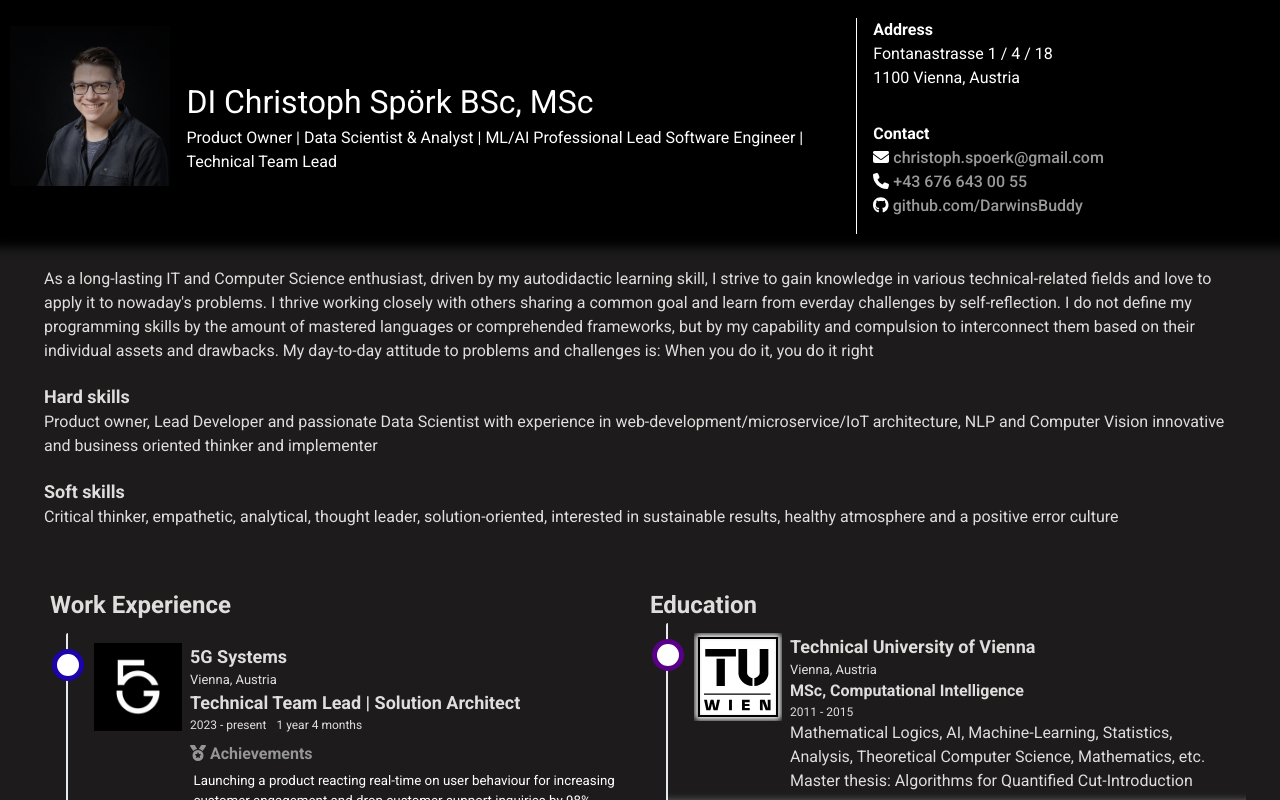
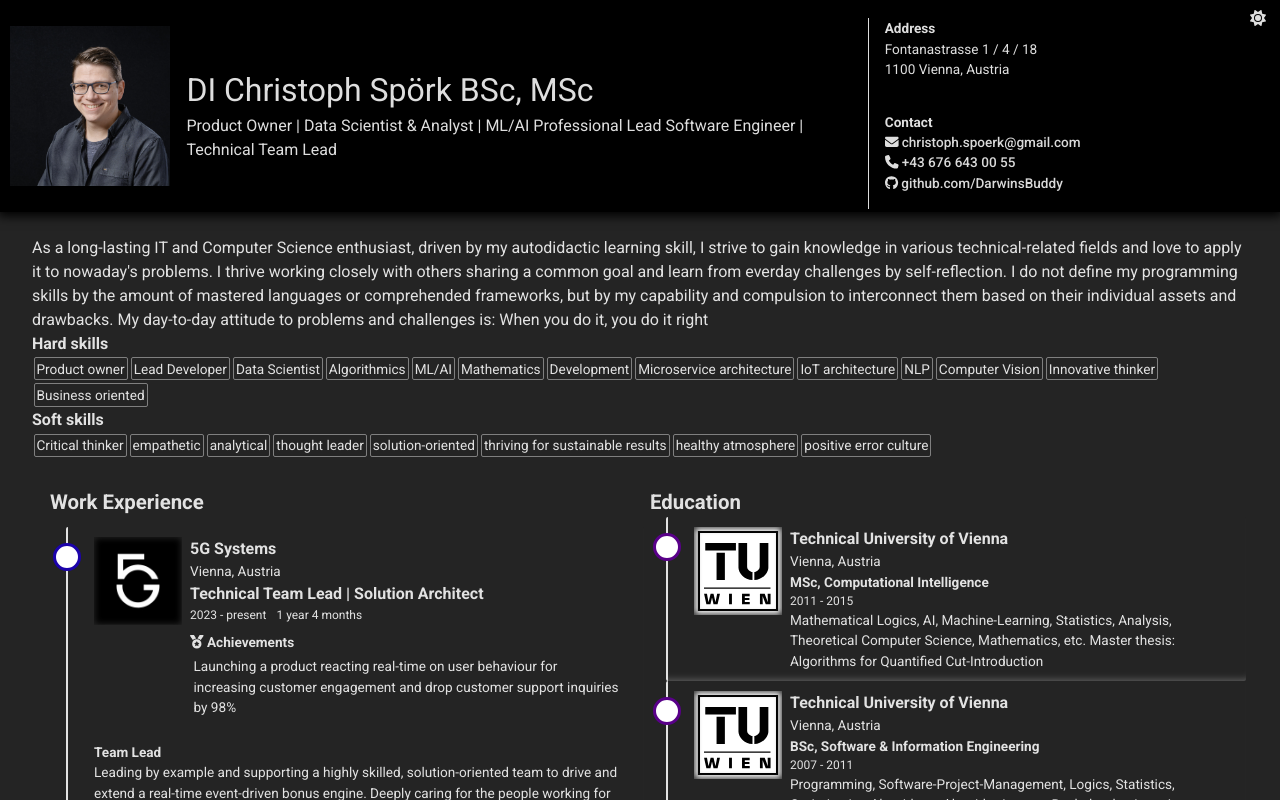
Before and after one commit to DarwinsBuddy/darwinsbuddy.github.io, a React (Vite) app: page / in a window 1280 px wide. Shown: the top 800 px of the page. Built offline with nearby package versions, Linux system fonts and the light colour scheme.

Commit message:
Improve skill styling. Add theming

```diff
--- a/src/App.css
+++ b/src/App.css
@@ -4,9 +4,8 @@
   box-sizing: border-box;
 }
 .App {
-  background: #ffffff;
   height: 100%;
-  background-color: #1d1b1b;
+  background-color: var(--bg);
 }
 
 .split-view {
@@ -19,7 +18,7 @@
 }
 
 .content {
-  margin: 0 1.5rem;
+  margin: 1.5rem;
 }
 
 .container {
@@ -32,8 +31,7 @@
 .container .card {
   padding: 10px;
   border-radius: 2px;
-  font-size: 10px;
-  color: #e0dddd;
+  color: var(--fg);
   flex-grow: 1;
   flex-basis: 35rem;
 }
@@ -67,10 +65,6 @@
   width: 100%;
 }
 
-.section h4 {
-  color:rgb(150, 150, 150)
-}
-
 .m-1 {
   margin: 2px 0;
 }
--- a/src/assets/aboutme.json
+++ b/src/assets/aboutme.json
@@ -1,5 +1,28 @@
 {
-    "free": "As a long-lasting IT and Computer Science enthusiast, driven by my autodidactic learning skill, I strive to gain knowledge in various technical-related fields and love to apply it to nowaday's problems. I thrive working closely with others sharing a common goal and learn from everday challenges by self-reflection. I do not define my programming skills by the amount of mastered languages or comprehended frameworks, but by my capability and compulsion to interconnect them based on their individual assets and drawbacks. My day-to-day attitude to problems and challenges is: When you do it, you do it right",
-    "hard": "Product owner, Lead Developer and passionate Data Scientist with experience in web-development/microservice/IoT architecture, NLP and Computer Vision innovative and business oriented thinker and implementer",
-    "soft": "Critical thinker, empathetic, analytical, thought leader, solution-oriented, interested in sustainable results, healthy atmosphere and a positive error culture"
+  "free": "As a long-lasting IT and Computer Science enthusiast, driven by my autodidactic learning skill, I strive to gain knowledge in various technical-related fields and love to apply it to nowaday's problems. I thrive working closely with others sharing a common goal and learn from everday challenges by self-reflection. I do not define my programming skills by the amount of mastered languages or comprehended frameworks, but by my capability and compulsion to interconnect them based on their individual assets and drawbacks. My day-to-day attitude to problems and challenges is: When you do it, you do it right",
+  "hard": [
+    "Product owner",
+    "Lead Developer",
+    "Data Scientist",
+    "Algorithmics",
+    "ML/AI",
+    "Mathematics",
+    "Development",
+    "Microservice architecture",
+    "IoT architecture",
+    "NLP",
+    "Computer Vision",
+    "Innovative thinker",
+    "Business oriented"
+  ],
+  "soft": [
+    "Critical thinker",
+    "empathetic",
+    "analytical",
+    "thought leader",
+    "solution-oriented",
+    "thriving for sustainable results",
+    "healthy atmosphere",
+    "positive error culture"
+  ]
 }
--- a/src/components/about-me/about-me.css
+++ b/src/components/about-me/about-me.css
@@ -1,3 +1,31 @@
+.aboutme {
+    display: flex;
+    flex-wrap: wrap;
+}
+
 .free-text {
+    display: flex;
+    padding: 0 0.5rem;
+    flex: 2.5;
+}
+
+.free-text p {
     line-break: normal;
+    font-size: var(--font-large);
 }
+
+.skills {
+    display: flex;
+    justify-content: start;
+    flex: 1;
+    padding: 0 0.5rem;
+}
+
+.skill-container p {
+    font-size: var(--font-large);
+}
+
+.skill-tags {
+    flex-wrap: wrap;
+    justify-content: safe;
+}
--- a/src/components/about-me/about-me.tsx
+++ b/src/components/about-me/about-me.tsx
@@ -1,4 +1,6 @@
+import "./about-me.css";
 import aboutMeData from "../../assets/aboutme.json";
+import { renderTag } from "../utils";
 type AboutMe = {
   free: number;
   hard: string;
@@ -6,23 +8,25 @@ type AboutMe = {
 };
 export function AboutMe() {
   return (
-    <div className="container">
-      <div className="card">
-        <div className="details">
-          <div className="card">
-            <p className="free-text">{aboutMeData.free}</p>
+    <div className="aboutme col">
+      <div className="free-text col">
+        <p>{aboutMeData.free}</p>
+      </div>
+      <div className="skills col">
+        <div className="skill-container">
+          <p><b>Hard skills</b></p>
+          <div className="row skill-tags">
+            {aboutMeData.hard.map((t, i) =>
+              renderTag(t, `${i}`, "tag-neutral", "hard")
+            )}
           </div>
-          <div className="card">
-            <div className="title">
-              <b>Hard skills</b>
-            </div>
-            <p>{aboutMeData.hard}</p>
-          </div>
-          <div className="card">
-            <div className="title">
-              <b>Soft skills</b>
-            </div>
-            <p>{aboutMeData.soft}</p>
+        </div>
+        <div className="skill-container">
+          <p><b>Soft skills</b></p>
+          <div className="row skill-tags">
+            {aboutMeData.soft.map((t, i) =>
+              renderTag(t, `${i}`, "tag-neutral", "soft")
+            )}
           </div>
         </div>
       </div>
--- a/src/components/header/header.css
+++ b/src/components/header/header.css
@@ -1,13 +1,29 @@
 .header {
-  background-color: #000000;
-  color: white;
+  background-color: var(--header-bg-color);
+  color: var(--fg-color);
   padding: 0.15rem;
   display: flex;
   flex-direction: row;
   position: sticky;
   top: 0;
-  box-shadow: 0px 0px 10px 10px rgba(0,0,0,1);
+  box-shadow: var(--header-box-shadow);
   z-index: 2;
+}
+
+.theme-button {
+  display: flex;
+  justify-content: center;
+  background-color: var(--header-bg-color);
+  color: var(--fg-color);
+  align-items: center;
+  max-height: 2rem;
+  max-width: 2rem;
+  border: 0px;
+}
+
+.theme-button:focus,
+.theme-button:focus-visible {
+  outline: 0px auto -webkit-focus-ring-color;
 }
 
 .persona {
@@ -16,7 +32,7 @@
   justify-content: start;
   flex-grow: 5;
   margin-top: 1rem;
-  border-right: white 1px solid;
+  border-right: var(--fg-color) 1px solid;
 }
 
 .contact-container {
@@ -46,23 +62,40 @@
 
 .header-title {
   font-family: 'Roboto', system-ui, -apple-system, BlinkMacSystemFont, 'Segoe UI', Roboto, Oxygen, Ubuntu, Cantarell, 'Open Sans', 'Helvetica Neue', sans-serif;
-  font-size: 2rem;
+  font-size: var(--font-x-large);
 }
 
 .header-sub-title {
   font-family: 'Roboto', system-ui, -apple-system, BlinkMacSystemFont, 'Segoe UI', Roboto, Oxygen, Ubuntu, Cantarell, 'Open Sans', 'Helvetica Neue', sans-serif;
-  font-size: 1rem;
+  font-size: var(--font-large);
   word-wrap: break-word;
 }
 
 .portrait {
-  font-size: x-large;
   margin: 0.5rem;
   background: url('/portrait.png') no-repeat;
   background-size: contain;
   min-height: 10rem;
   min-width: 10rem;
-  box-shadow: inset 0px 0px 50px 40px rgba(0,0,0,0.75);
+  box-shadow: inset 0px 0px 50px 40px rgba(var(--bg-color), 0.75);
+}
+
+@media only screen and (max-width: 750px) {
+
+  .header-title {
+    font-size: var(--font-large);
+  }
+  .header-sub-title {
+    font-size: var(--font-medium);
+  }
+  .portrait {
+    min-height: 8rem;
+    min-width: 8rem;
+    box-shadow: inset 0px 0px 40px 30px rgba(var(--bg-color),0.75);
+  }
+  .contact-container p, .contact, .address  {
+    font-size: var(--font-medium);
+  }
 }
 
 .input-container {
--- a/src/components/header/header.tsx
+++ b/src/components/header/header.tsx
@@ -1,9 +1,22 @@
 import "./header.css";
 import { FontAwesomeIcon } from "@fortawesome/react-fontawesome";
 import { faGithub } from "@fortawesome/free-brands-svg-icons";
-import { faEnvelope, faPhone } from "@fortawesome/free-solid-svg-icons";
+import {
+  faEnvelope,
+  faMoon,
+  faPhone,
+  faSun,
+} from "@fortawesome/free-solid-svg-icons";
+import { renderIf } from "../utils";
+import { useEffect, useState } from "react";
 
 export function Header() {
+  const [darkMode, setDarkMode] = useState(true);
+  useEffect(() => {
+    document.documentElement.setAttribute("data-theme", darkMode ? "dark" : "light");
+    console.log("Switched theme", darkMode ? "dark" : "light");
+  }, [darkMode]);
+
   return (
     <div className="header">
       <div className="persona">
@@ -14,11 +27,9 @@ export function Header() {
             Product Owner | Data Scientist & Analyst | ML/AI Professional Lead
             Software Engineer | Technical Team Lead
           </div>
-          {
-            /*<div className="input-container">
+          {/*<div className="input-container">
               <SearchBox></SearchBox>
-            </div>*/
-          }
+            </div>*/}
         </div>
       </div>
       <div className="contact-container row">
@@ -47,6 +58,19 @@ export function Header() {
           </p>
         </div>
       </div>
+      <div className="row">
+        <button className="theme-button" onClick={() => setDarkMode(!darkMode)}>
+          {renderIf(
+            () => darkMode,
+            () => (
+              <FontAwesomeIcon icon={faSun}></FontAwesomeIcon>
+            ),
+            () => (
+              <FontAwesomeIcon icon={faMoon}></FontAwesomeIcon>
+            )
+          )}
+        </button>
+      </div>
     </div>
   );
 }
--- a/src/components/utils.css
+++ b/src/components/utils.css
@@ -9,7 +9,7 @@
   margin-right: 0.5rem;
   background-size: contain;
   background-repeat: no-repeat;
-  box-shadow: 0px 0px 6px 1px var(--bg) inset;
+  box-shadow: 0px 0px 6px 1px var(--bg-color) inset;
 }
 
 .tag {
@@ -17,27 +17,40 @@
   border: 1px #b4a3d7 solid;
   border-radius: 2px;
   padding: 0.5px 2px;
-  font-size: 10pt;
-  color: white;
+  font-size: var(--font-medium);
+  color: var(--fg-color);
   text-wrap: nowrap;
+  user-select: none;
+}
+
+.tag-neutral {
+  border-color: var(--neutral);
+}
+
+.tag-primary {
+  border-color: var(--primary);
+}
+
+.tag-secondary {
+  border-color: var(--secondary);
 }
 
 .achievement {
   margin: 1.5px;
 
   border-radius: 2px;
-  font-size: 10pt;
+  font-size: var(--font-medium);
   padding: 0.5px 2px;
-  color: white;
+  color: var(--fg-color);
 }
 
 .activity {
   margin: 1.5px;
   border: 1px #9eb4ff solid;
   border-radius: 2px;
-  font-size: 11pt;
+  font-size: var(--font-medium);
   padding: 0.5px 2px;
-  color: white;
+  color: var(--fg-color);
 }
 
 
@@ -45,6 +58,6 @@
   display: flex;
   justify-content: center;
   padding: 5px;
-  font-size: 15pt;
+  font-size: var(--font-large);
   cursor: pointer;
 }
--- a/src/components/utils.tsx
+++ b/src/components/utils.tsx
@@ -38,9 +38,9 @@ export function renderIf(predicate: () => any, thenRender: () => any, elseRender
   }
 }
 
-export function renderTag(tag: string, id: string) {
+export function renderTag(tag: string, id: string, classes?: string, keyPrefix?: string) {
   return (
-    <div className="tag" key={`tech-${id}.${tag}`}>
+    <div className={`tag ${classes || ""}`} key={`${keyPrefix || 'tag'}-${id}.${tag}`}>
       {tag}
     </div>
   );
--- a/src/components/work/work.css
+++ b/src/components/work/work.css
@@ -21,18 +21,17 @@
 }
 
 .time > .years {
-  font-size: 9pt;
+  font-size: var(--font-small);
   margin-right: 10px;
 }
 
 .time > .duration {
-  font-size: 9pt;
+  font-size: var(--font-small);
 }
 
 .tech {
   display: flex;
   flex-direction: row;
-  margin: 0.15rem 0;
   flex-wrap: wrap;
 }
 
@@ -69,14 +68,14 @@
 }
 
 .title {
-  font-size: large;
+  font-size: var(--font-large);
 }
 
 .location {
-  font-size: small;
+  font-size: var(--font-medium);
 }
 
 .sub-title {
-  font-size: medium;
+  font-size: var(--font-large);
   word-wrap: break-word;
 }
--- a/src/components/work/work.tsx
+++ b/src/components/work/work.tsx
@@ -146,7 +146,7 @@ function renderTech(tech?: string[]) {
           <FontAwesomeIcon icon={faMicrochip} /> Technology
         </h4>
         <div className="tech">
-          {tech.map((t: string, i: number) => renderTag(t, `${i}`))}
+          {tech.map((t: string, i: number) => renderTag(t, `${i}`, "tech", "tech"))}
         </div>
       </div>
     );
@@ -176,7 +176,7 @@ function renderWork(work: Work): JSX.Element {
                 <p className="title">
                   <b>{work.jobTitle}</b>
                 </p>
-                <p className="subTitle">{work.jobSubtitle}</p>
+                <p className="sub-title">{work.jobSubtitle}</p>
                 <div className="time">
                   <div className="years">{work.years}</div>
                   <div className="duration">{work.duration}</div>
@@ -243,7 +243,7 @@ export interface WorkProps {
 
 export function Work(props: WorkProps) {
 
-  const [count, setCount] = useState(props.count || 5);
+  const [count, setCount] = useState(props.count || 100);
 
   return (
     <div className="container">
--- a/src/index.css
+++ b/src/index.css
@@ -4,11 +4,19 @@
   font-weight: 400;
 
   color-scheme: light dark;
-  color: rgba(255, 255, 255, 0.87);
-  background-color: #242424;
 
-  --card-bg: hsl(0, 0%, 19%);
-  --bg: black;
+  --fg-color: rgba(255, 255, 255, 0.87);
+  --header-bg-color: rgb(0,0,0);
+  --header-box-shadow: 0px 2px 10px 2px rgba(0,0,0,1.0);
+  --bg-color: #242424;
+  --card-bg: var(--bg);
+  --link-color: #d9d9d9;
+  --link-color-hover: #aaaed9;
+
+  color: var(--fg-color);
+  background-color: var(--bg-color);
+
+
   --hr-color: #757575;
 
   font-synthesis: none;
@@ -31,11 +39,9 @@
   --gray: #757575;
   --gray-dark: #4f4f4f;
 
-  --dark-blue: #1c03ab;
-  --dark-purple: #590089;
-
-  --primary: var(--dark-blue);
-  --secondary: var(--dark-purple);
+  --neutral: #7f7f7f;
+  --primary: #1c03ab;
+  --secondary: #590089;
 
   --success: #00b74a;
   --info: #39c0ed;
@@ -46,36 +52,46 @@
   --dark: #262626;
   --white: #fff;
   --black: #000;
+
+  --font-x-large: 2rem;
+  --font-large: 1rem;
+  --font-medium: 0.85rem;
+  --font-small: 0.75rem;
 }
 
-@media (prefers-color-scheme: light) {
+
+:root[data-theme="light"] {
+  --fg-color: #242424;
+  --bg-color: #ffffffde;
+  --header-bg-color: rgb(208, 208, 208);
+  --header-box-shadow: 0px 10px 10px 2px rgba(208, 208, 208,1.0);
+  --link-color: #3e3e3e;
+  --link-color-hover: #2d2d74;
+}
+
+@media only screen and (max-width: 750px) {
   :root {
-    color: #213547;
-    background-color: #ffffff;
-  }
-  a:hover {
-    color: #747bff;
-  }
-  button {
-    background-color: #f9f9f9;
+    --font-x-large: 2rem;
+    --font-large: 1rem;
+    --font-medium: 0.75rem;
+    --font-small: 0.75rem;
   }
 }
 
-
 a {
   font-weight: 500;
-  color: #99999b;
+  color: var(--link-color);
   text-decoration: inherit;
 }
 a:hover {
-  color: #535bf2;
+  color: var(--link-color-hover);
 }
 
 body {
   margin: 0;
   display: flex;
   place-items: center;
-  min-width: 320px;
+  min-width: 700px;
   min-height: 100vh;
 }
 
@@ -88,7 +104,7 @@ hr.smooth {
 }
 
 h1 {
-  font-size: 3.2em;
+  font-size: var(--font-x-large);
   line-height: 1.1;
 }
 
@@ -96,7 +112,7 @@ button {
   border-radius: 8px;
   border: 1px solid transparent;
   padding: 0.6em 1.2em;
-  font-size: 1em;
+  font-size: var(--font-large);
   font-weight: 500;
   font-family: inherit;
   background-color: #1a1a1a;
@@ -108,13 +124,13 @@ button:hover {
 }
 button:focus,
 button:focus-visible {
-  outline: 4px auto -webkit-focus-ring-color;
+  outline: 1px auto -webkit-focus-ring-color;
 }
 
 div, p {
   text-wrap: wrap;
   line-break: strict;
-  font-size: 12pt;
+  font-size: var(--font-medium);
 }
 
 body {
@@ -156,8 +172,8 @@ body::-webkit-scrollbar-thumb {
 .timeline-card {
   position: relative;
   margin-left: var(--margin-timeline);
-  border-left: 2px solid #e6e9ed;
-  box-shadow: 0 -12px 8px -10px var(--hr-color) inset;
+  border-left: 2px solid var(--fg-color);
+  box-shadow: 0px -8px 8px -8px var(--hr-color) inset;
 }
 
 .timeline-card:before {
@@ -169,8 +185,8 @@ body::-webkit-scrollbar-thumb {
   width: 22px;
   height: 22px;
   top: 1rem;
-  left: -16px;
-  border: 5px solid;
+  left: -15px;
+  border: 3px solid;
 }
 
 .timeline-head {
```
